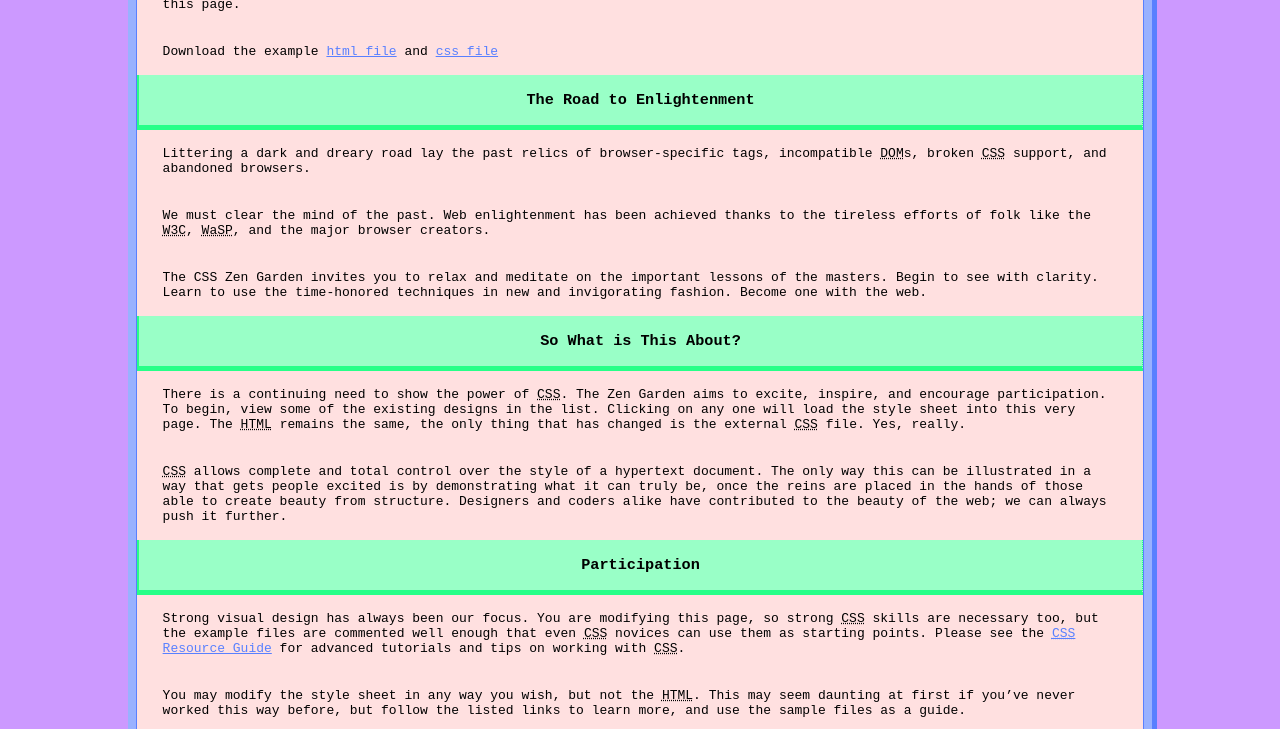
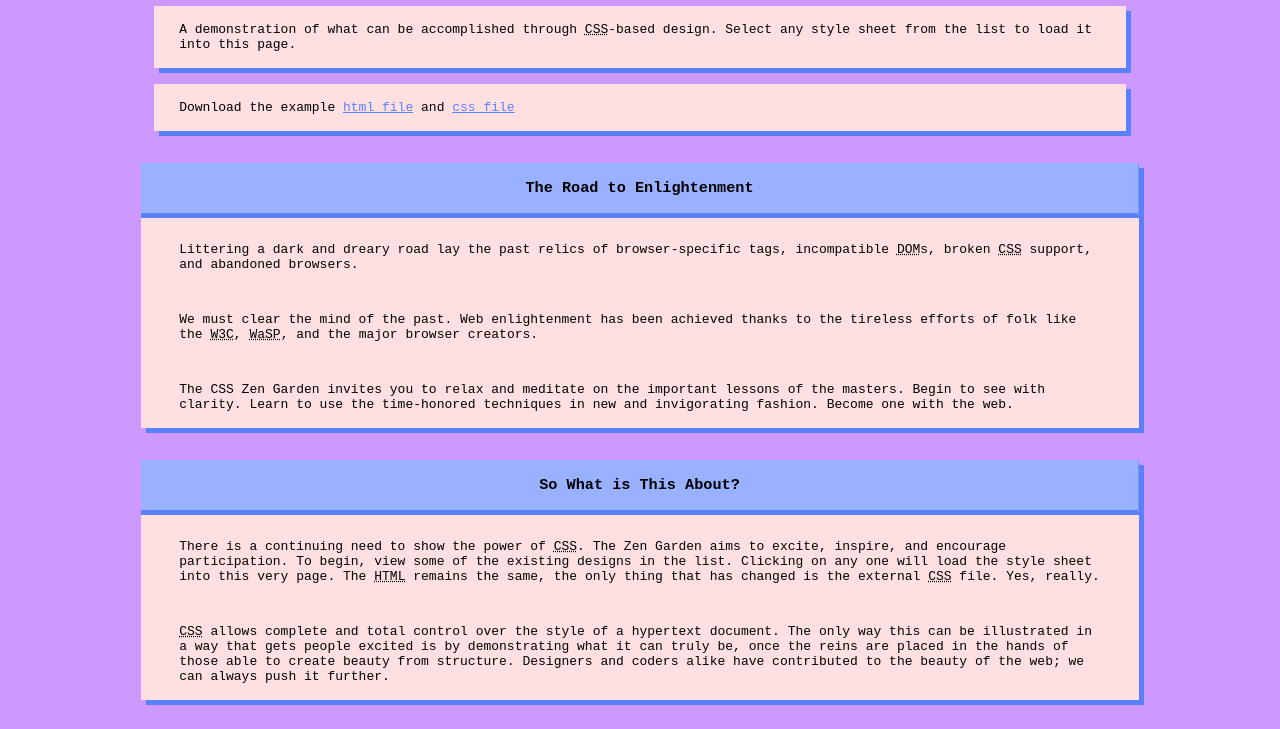
Before and after one commit to carolinejdale/css-zen-garden, a plain HTML site: page index.html in a window 1280 px wide. Shown: the part 200-929 px from the top of the page. Drawn offline with Linux system fonts and the light colour scheme.

Commit message:
WIP: creating styles

```diff
--- a/style.css
+++ b/style.css
@@ -1,5 +1,6 @@
 
 :root {
+    --main-bg: #fbb6bd;
    --primary: #cc99ff;
    --primary-deep: #a750ff;
    --secondary-col: #99ffc7;
@@ -13,25 +14,74 @@
 * {
     padding: 0;
     margin: 0;
- /*   border: 1px dotted #fbb6bd; */
     font-family: monospace;
+     /*   border: 1px dotted #fbb6bd; */
 }
 
 html {
-
 }
 
 body {
-    background-color: var(--primary);
+    /*  background-image: url('./assets/sacredheart-bg.png'); */
+   background-color: var(--primary);
+    background-position: 0 2vw;
     color: var(--text);
 }
 
 header {
-    background-color: var(--tertiary-col);
+    color: var(--link);
+    background-color: var(--inverse-col);
+    border: 1px solid var(--link);
     border-top-left-radius: 10px;
     border-top-right-radius: 10px;
-    border-bottom: 2px solid var(--link);
+    padding: 2vh 1vw;
+    box-shadow: 5px 5px var(--link);
 }
+
+/* ------- PARAGRAPH -------*/
+p {
+    background-color: var(--inverse-col);
+    padding: 2vh 2vw;
+    margin: 1vh 1vw;
+
+    }
+
+    /* ------- HEADERS ------- */
+    h1, h2, h3 {
+         padding: 1vh 1vw;
+    }
+
+    h2 {
+        font-weight: 300;
+    }
+
+    h3 {
+        text-align: center;
+        padding: 2vh 2vw;
+        background-color: var(--tertiary-col);
+        border-bottom: 5px solid var(--link);
+        border-right: 1px dotted var(--link);
+
+    }
+
+    /* ------- LINKS ------- */
+    a {
+        color: var(--link);
+    }
+
+    a:hover {
+        background-color: var(--link-bg);
+    }
+
+    /* ------- LISTS ------- */
+    ul {
+
+    }
+
+    li {
+        list-style-type: none;
+        padding: 0.5vh 0vw;
+    }
 
 /* ------- NAVBAR -------*/
 nav {
@@ -40,54 +90,55 @@ nav {
 
 
 /* ------- DIVS ------- */
-div {
-
-/* border-bottom: 1px solid var(--link); */
-    /* padding: 1vh 0; */
+.page-wrapper {
+    margin: 10vh 10vw;
+    border-radius: 16px;
 }
 
-.page-wrapper {
-   /* background-color: var(--secondary-col); */
-    margin: 10vh 10vw;
-    border: 8px solid var(--tertiary-col);
-    border-radius: 16px;
+.requirements, .benefits, .participation, .explanation, .preamble, .summary {
+    border: none;
+}
+
+.requirements, .benefits, .participation, .explanation, .preamble, .summary p {
+    background-color: var(--inverse-col);
+    margin: 2vh 1vw;
     box-shadow: 5px 5px var(--link);
 }
 
-.requirements, .benefits, .participation, .explanation, .preamble, .summary p {
-    border-left: 1px solid var(--link);
-    border-right: 1px solid var(--link);
-}
-
 /* SECTION */
-section {
-
+.summary {
+margin: 2vh 1vw;
+border-radius: 15px;
 }
 
 .intro {
+    border-bottom-left-radius: 15px;
+}
+
+div p:nth-last-child(1) {
+    margin-bottom: 4vh;
+    border-bottom: black;
 
 }
-
 
 /* ------- FOOTER -------*/
 footer {
  background-color: none;
  padding: 2vh 1vw;
  margin: 2vh 2vw;
- background-color: var(--tertiary-col);
+/* background-color: var(--tertiary-col); */
  text-align: center;
- /* border-bottom: 2px solid var(--link);
- border-top: 1px solid var(--link); */
 }
 
 footer a {
     color: var(--link);
-    font-size: 1.2rem;
+    font-size: 1.5rem;
     background-color: var(--inverse-col);
     padding: 2px 3px;
     text-decoration: none;
     border: 1px solid var(--link);
     box-shadow: 3px 3px;
+    margin: 0 1vw;
 }
 
 footer a:hover {
@@ -99,61 +150,13 @@ footer a:hover {
 /* -------SIDEBAR -------*/
 .sidebar {
     padding: 1vh 1vw;
-    border: 1px solid var(--link);
     background-color: var(--inverse-col);
     border-bottom-left-radius: 10px;
     border-bottom-right-radius: 10px;
+    border-top-left-radius: 10px;
+    border-top-right-radius: 10px;
 }
 
-/* ------- PARAGRAPH -------*/
-p {
-background-color: var(--inverse-col);
-padding: 2vh 2vw;
-
-}
-
-/* ------- HEADERS ------- */
-h1, h2, h3 {
-    color: var(--primary-col);
-     padding: 1vh 1vw;
-}
-
-
-h1 {
-
-}
-
-h2 {
-    font-weight: 300;
-}
-
-h3 {
-    text-align: center;
-    padding: 2vh 2vw;
-    background-color: var(--secondary-col);
-    border-bottom: 5px solid var(--link-bg);
-    border-right: 1px dotted var(--link-bg);
-    border-left: 2px solid var(--link-bg);
-}
-
-/* ------- LINKS ------- */
-a {
-    color: var(--link);
-}
-
-a:hover {
-    background-color: var(--link-bg);
-}
-
-/* ------- LISTS ------- */
-ul {
-
-}
-
-li {
-    list-style-type: none;
-    padding: 0.5vh 0vw;
-}
 
 /*
 header
```
